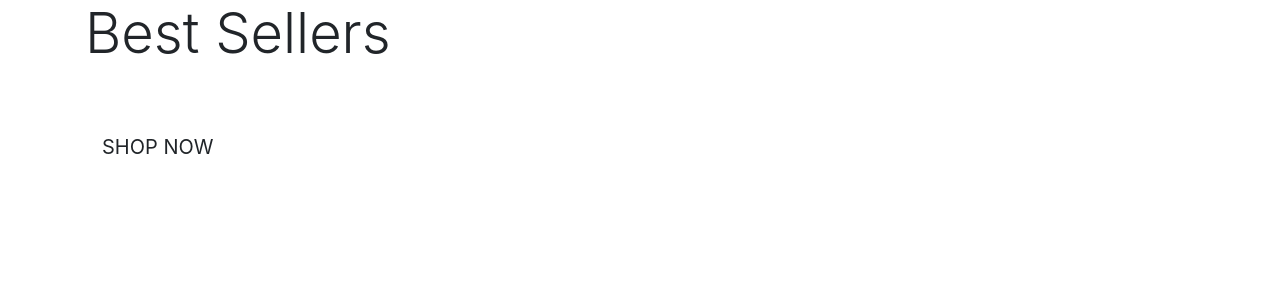
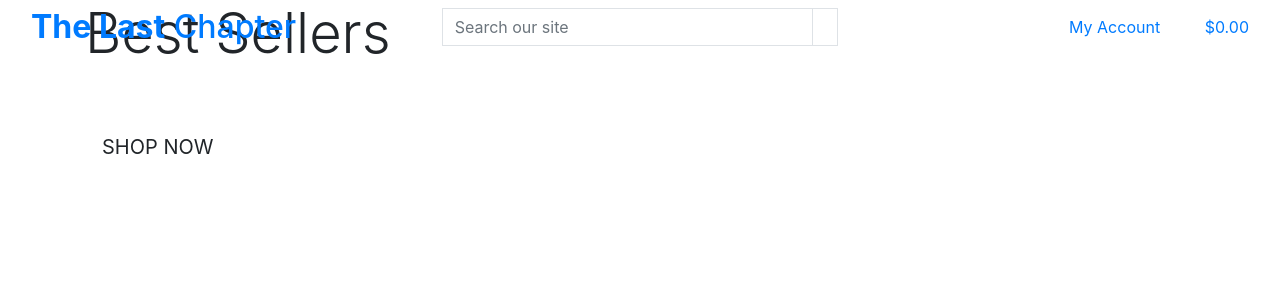
Before and after one commit to Sorin05/The-Last-Chapter, a Django app: page / in a window 1280 px wide. Shown: the top 300 px of the page. Run offline with Django 3.2, Linux system fonts and the light colour scheme; some libraries are stand-ins or nearby versions.

Commit message:
Added main page header

```diff
--- a/templates/base.html
+++ b/templates/base.html
@@ -15,46 +15,98 @@
 
     {% block corecss %}
         <link rel="stylesheet" href="https://stackpath.bootstrapcdn.com/bootstrap/4.4.1/css/bootstrap.min.css" integrity="sha384-Vkoo8x4CGsO3+Hhxv8T/Q5PaXtkKtu6ug5TOeNV6gBiFeWPGFN9MuhOf23Q9Ifjh" crossorigin="anonymous">
-        <link rel="stylesheet" href="https://fonts.googleapis.com/css?family=Lato&display=swap">
-        <link rel="stylesheet" href="{% static 'css/base.css' %}">
     {% endblock %}
 
     {% block extra_css %}
     {% endblock %}
 
     {% block corejs %}
-        <script src="https://kit.fontawesome.com/e9c73d7092.js" crossorigin="anonymous"></script>
-        <script src="https://code.jquery.com/jquery-3.4.1.min.js" integrity="sha256-CSXorXvZcTkaix6Yvo6HppcZGetbYMGWSFlBw8HfCJo=" crossorigin="anonymous"></script>
+        <script src="https://code.jquery.com/jquery-3.4.1.slim.min.js" integrity="sha384-J6qa4849blE2+poT4WnyKhv5vZF5SrPo0iEjwBvKU7imGFAV0wwj1yYfoRSJoZ+n" crossorigin="anonymous"></script>
         <script src="https://cdn.jsdelivr.net/npm/popper.js@1.16.0/dist/umd/popper.min.js" integrity="sha384-Q6E9RHvbIyZFJoft+2mJbHaEWldlvI9IOYy5n3zV9zzTtmI3UksdQRVvoxMfooAo" crossorigin="anonymous"></script>
         <script src="https://stackpath.bootstrapcdn.com/bootstrap/4.4.1/js/bootstrap.min.js" integrity="sha384-wfSDF2E50Y2D1uUdj0O3uMBJnjuUD4Ih7YwaYd1iqfktj0Uod8GCExl3Og8ifwB6" crossorigin="anonymous"></script>
-        <!-- Stripe -->
-        <script src="https://js.stripe.com/v3/"></script>
     {% endblock %}
-
 
     {% block extra_js %}
     {% endblock %}
 
+    <title>The Last Chapter {% block extra_title %}{% endblock %}</title>
+  </head>
+  <body>
+    <header class="container-fluid fixed-top">
+        <div class="row">
+            <div class="col-12 col-lg-4 my-auto py-1 py-lg-0 text-center text-lg-left">
+                <a href="{% url 'home' %}" class="nav-link main-logo-link">
+                    <h2 class="logo-font text-black my-0"><strong>The Last</strong> Chapter</h2>
+                </a>
+            </div>
+            <div class="col-12 col-lg-4 my-auto py-1 py-lg-0">
+                <form method="GET" action="">
+                    <div class="input-group w-100">
+                        <input class="form-control border border-black rounded-0" type="text" name="q" placeholder="Search our site">
+                        <div class="input-group-append">
+                            <button class="form-control btn btn-black border border-black rounded-0" type="submit">
+                                <span class="icon">
+                                    <i class="fas fa-search"></i>
+                                </span>
+                            </button>
+                        </div>
+                    </div>
+                </form>
+            </div>
+            <div class="col-12 col-lg-4 my-auto py-1 py-lg-0">
+                <ul class="list-inline list-unstyled text-center text-lg-right my-0">
+                    <li class="list-inline-item dropdown">
+                        <a class="text-black nav-link" href="#" id="user-options" data-toggle="dropdown" aria-haspopup="true" aria-expanded="false">
+                            <div class="text-center">
+                                <div><i class="fas fa-user fa-lg"></i></div>
+                                <p class="my-0">My Account</p>
+                            </div>
+                        </a>
+                        <div class="dropdown-menu border-0" aria-labelledby="user-options">
+                            {% if request.user.is_authenticated %}
+                                {% if request.user.is_superuser %}
+                                    <a href="" class="dropdown-item">Product Management</a>
+                                {% endif %}
+                                <a href="" class="dropdown-item">My Profile</a>
+                                <a href="{% url 'account_logout' %}" class="dropdown-item">Logout</a>
+                            {% else %}
+                                <a href="{% url 'account_signup' %}" class="dropdown-item">Register</a>
+                                <a href="{% url 'account_login' %}" class="dropdown-item">Login</a>
+                            {% endif %}
+                        </div>
+                    </li>
+                    <li class="list-inline-item">
+                        <a class="{% if grand_total %}text-info font-weight-bold{% else %}text-black{% endif %} nav-link" href="">
+                            <div class="text-center">
+                                <div><i class="fas fa-shopping-bag fa-lg"></i></div>
+                                <p class="my-0">
+                                    {% if grand_total %}
+                                        ${{ grand_total|floatformat:2 }}
+                                    {% else %}
+                                        $0.00
+                                    {% endif %}
+                                </p>
+                            </div>
+                        </a>
+                    </li>
+                </ul>
+            </div>
+        </div>
+    </header>
 
-    <title>The Last Chapter {% block extra_title %}{% endblock %}</title>
-</head>
-
- <body>
-    <header class = "container-fluid fixed-top"></header>
-
-
-    {%if messages %}
-    <div class = "messages-container"></div>
+    {% if messages %}
+        <div class="message-container"></div>
     {% endif %}
 
     {% block page_header %}
-    {%endblock%}
-
-    {%block content %}
     {% endblock %}
 
-    {%block postloadjs%}
+    {% block content %}
     {% endblock %}
 
- </body>
+    {% block postloadjs %}
+    {% endblock %}
+
+
+  </body>
 </html>
```
